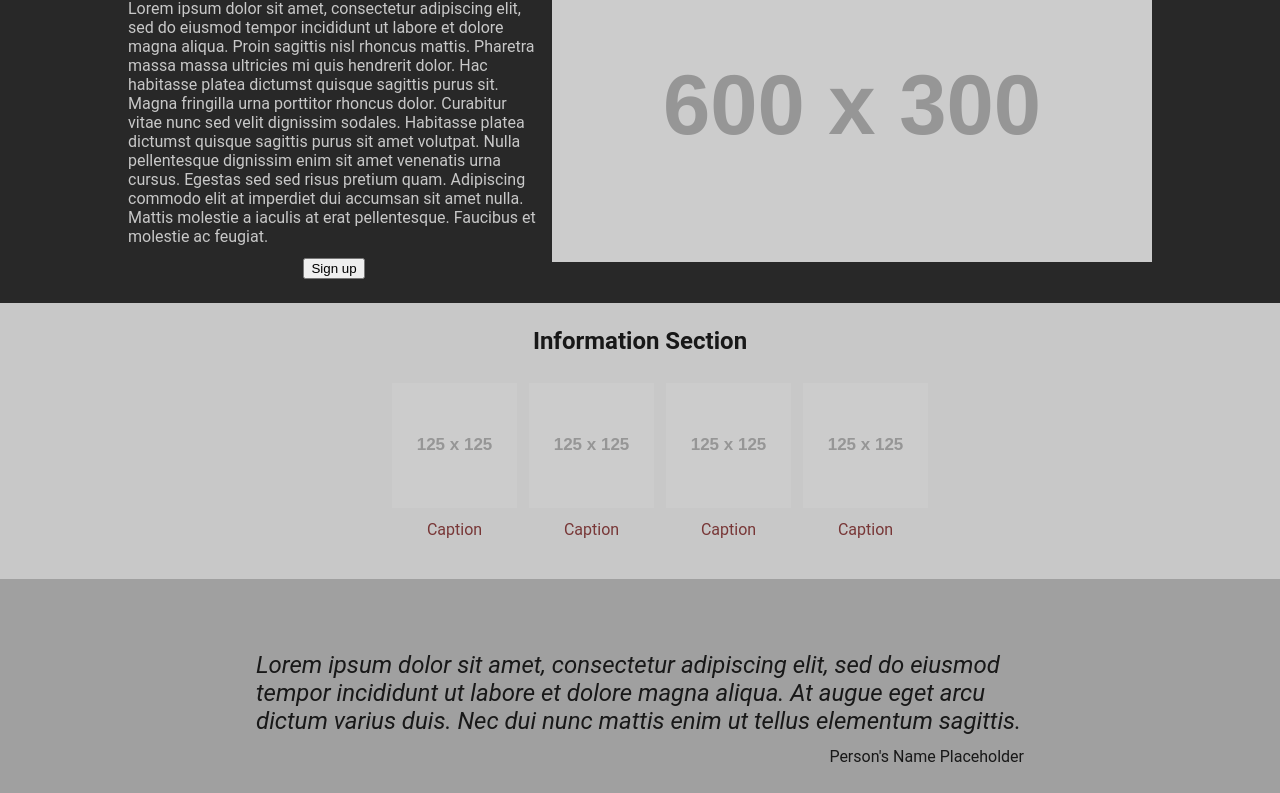
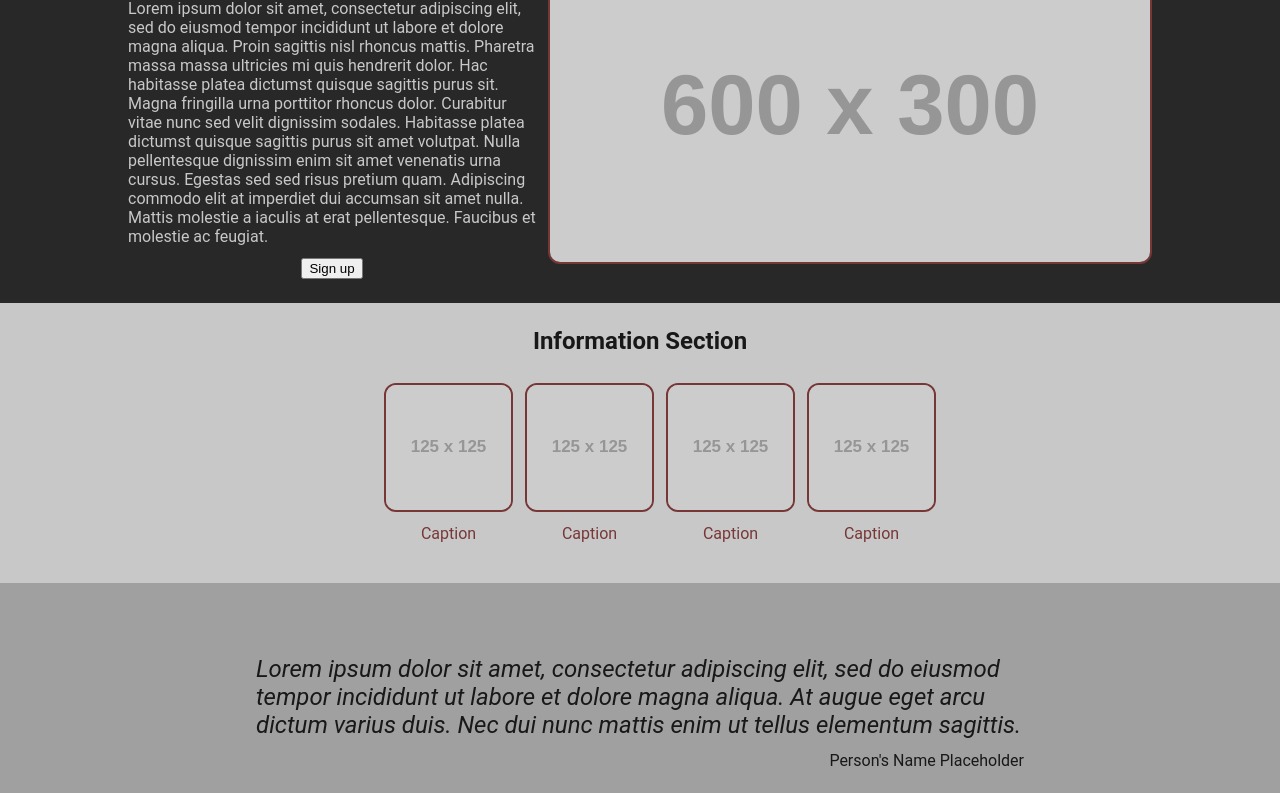
Before and after one commit to dczemina/odin-landing-page, a plain HTML site: page index.html in a window 1280 px wide. Shown: the part 174-967 px from the top of the page. Drawn offline with Linux system fonts and the light colour scheme; placeholder pictures from the web are drawn by us.

Commit message:
Add image borders

```diff
--- a/index.html
+++ b/index.html
@@ -25,7 +25,7 @@
                 <button>Sign up</button>
             </div>
             <div>
-                <img src="https://placehold.co/600x300.png" alt="Grey box with 600 x 300 written inside of it" style="width: 600px; height: 300px;"/>
+                <img src="https://placehold.co/600x300.png" alt="Grey box with 600 x 300 written inside of it" class="rounded dark-red" style="width: 600px; height: 300px;"/>
             </div>
         </div>
     </head>
@@ -37,25 +37,25 @@
                     <ul class="flex-row flex-between dark-red">
                         <li>
                             <div class="flex-column flex-center">
-                                <img src="https://placehold.co/125x125.png" alt="Grey box with 125 x 125 written inside of it" style="width: 125px; height: 125px;"/>
+                                <img src="https://placehold.co/125x125.png" alt="Grey box with 125 x 125 written inside of it" class="rounded dark-red" style="width: 125px; height: 125px;"/>
                                 <p>Caption</p>
                             </div>
                         </li>
                         <li>
                             <div class="flex-column flex-center">
-                                <img src="https://placehold.co/125x125.png" alt="Grey box with 125 x 125 written inside of it" style="width: 125px; height: 125px;"/>
+                                <img src="https://placehold.co/125x125.png" alt="Grey box with 125 x 125 written inside of it" class="rounded dark-red" style="width: 125px; height: 125px;"/>
                                 <p>Caption</p>
                             </div>
                         </li>
                         <li>
                             <div class="flex-column flex-center">
-                                <img src="https://placehold.co/125x125.png" alt="Grey box with 125 x 125 written inside of it" style="width: 125px; height: 125px;"/>
+                                <img src="https://placehold.co/125x125.png" alt="Grey box with 125 x 125 written inside of it" class="rounded dark-red" style="width: 125px; height: 125px;"/>
                                 <p>Caption</p>
                             </div>
                         </li>
                         <li>
                             <div class="flex-column flex-center">
-                                <img src="https://placehold.co/125x125.png" alt="Grey box with 125 x 125 written inside of it" style="width: 125px; height: 125px;"/>
+                                <img src="https://placehold.co/125x125.png" alt="Grey box with 125 x 125 written inside of it" class="rounded dark-red" style="width: 125px; height: 125px;"/>
                                 <p>Caption</p>
                             </div>
                         </li>
@@ -73,7 +73,7 @@
         </section>
         <section>
             <div class="bg-light dark section-padding">
-                <div class="flex-row flex-around bg-dark-red gold section-padding">
+                <div class="flex-row flex-around bg-dark-red gold section-padding rounded">
                     <div class="flex-column flex-center">
                         <h3>Call to action header</h3>
                         <p>Lorem ipsum dolor sit amet, consectetur adipiscing elit, sed do eiusmod tempor incididunt ut labore et dolore magna aliqua. At augue eget arcu dictum varius duis.</p>
--- a/styles.css
+++ b/styles.css
@@ -148,3 +148,16 @@ a:visited {
     font-size: 1.5rem;
     font-style: italic;
 }
+
+/* Other Aesthetics */
+.rounded {
+    border-radius: 12px;
+}
+
+.rounded.dark-red {
+    border: 2px solid rgb(120, 55, 55)
+}
+
+.rounded.light-red {
+    border:2px solid rgb(200, 95, 95)
+}
```
